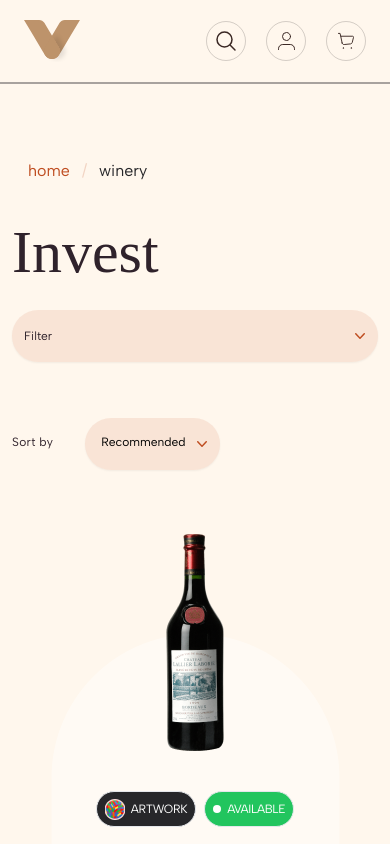
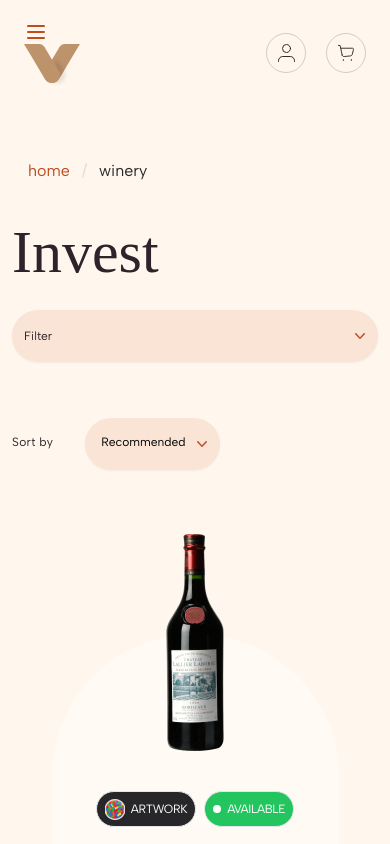
Before and after one commit to nalaZazu/new-vinesia-market, a Next.js app: page /invest in a window 390 px wide. Shown: the top 844 px of the page. Built offline with nearby package versions, Linux system fonts and the light colour scheme.

Commit message:
side-pannel

```diff
--- a/src/common/DropDownButton.tsx
+++ b/src/common/DropDownButton.tsx
@@ -13,10 +13,10 @@ export default function DropDownButton() {
 
         <Menu as="div" className="relative inline-block text-left">
           <div>
-            <Menu.Button className="inline-flex w-full justify-center gap-x-1.5 pl-4 pr-3 py-4 rounded-full   px-3  text-xs font-normal text-priamry shadow-sm   bg-orange-700 bg-opacity-10 ">
+            <Menu.Button className="inline-flex w-full justify-center gap-x-1.5 pl-4 pr-3 py-4 rounded-full   px-3  text-xs font-normal text-stone-500  border  border-stone-400   ">
               Recommended
               <ChevronDownIcon
-                className="-mr-1 h-5 w-5 text-secondary"
+                className="-mr-1 h-5 w-5 text-stone-500"
                 aria-hidden="true"
               />
             </Menu.Button>
--- a/src/components/dropdown/page.tsx
+++ b/src/components/dropdown/page.tsx
@@ -55,7 +55,7 @@ const DropDown = ({
                 <Menu.Button className="inline-flex w-full justify-center gap-x-1.5 pl-4 pr-3 py-4 rounded-full  px-3 items-center text-xs font-normal text-priamry shadow-sm bg-orange-700 bg-opacity-10  uppercase ">
                   {name}
                   <ChevronDownIcon
-                    className="-mr-1 h-5 w-5 text-primary"
+                    className="-mr-1 h-5 w-5 text-zinc-800"
                     aria-hidden="true"
                   />
                 </Menu.Button>
@@ -86,7 +86,7 @@ const DropDown = ({
                           type="search"
                           id="default-search"
                           autoComplete="off"
-                          className="block w-full p-2 pl-4  border border-orange-700 rounded-lg bg-orange-50 text-primary   text-sm font-normal   leading-tight   focus:border-orange-700 focus-visible:border-orange-700 outline-none"
+                          className="block w-full p-2 pl-4  border border-orange-700 rounded-lg bg-orange-50 text-primary   text-sm font-normal   leading-tight  focus:border-orange-700 focus-visible:border-orange-700 outline-none"
                         />
                       </div>
                     </form>
--- a/src/components/header/page.tsx
+++ b/src/components/header/page.tsx
@@ -8,6 +8,7 @@ import { menuBar } from "../../constants/navigate";
 import { usePathname } from "next/navigation";
 import { CartIcon, SearchIcon } from "@/assets/icons/Icons";
 import local from "next/font/local";
+import SidePannel from "./sidepannel/page";
 
 const canela = local({
   src: "../../../public/fonts/canelatext-black.woff2",
@@ -48,7 +49,13 @@ export default function Header() {
               </Link>
             </div>
 
-          <div className=" text-2xl lg:text-4xl font-bold col-span-2 md:text-center py-5">
+            <div className=" text-2xl lg:text-4xl font-bold col-span-2 md:text-center py-5   ">
+              <div className="lg:hidden">
+                <div className="block lg:hidden">
+                  {" "}
+                  <SidePannel />
+                </div>
+              </div>
               <Link href="/">
                 <Image
                   src={logo}
@@ -59,12 +66,15 @@ export default function Header() {
             </div>
 
             <div className="flex items-center gap-5 md:col-span-5 col-span-10 ms-auto">
+              {/* Mobile Navbar (Hidden on Desktop)  */}
+              <div className="hidden md:block">
                 <div
-              className={`w-10 h-10 rounded-full border  border-opacity-20 justify-center items-center gap-2.5 inline-flex ${
+                  className={`w-10 h-10 rounded-full border  border-opacity-20 justify-center items-center gap-2.5 inline-flex   ${
                     pathName == "/" ? "border-white" : "border-stone-800"
                   } `}
                 >
                   <SearchIcon fill={pathName == "/" ? "white" : "#3a2824"} />
+                </div>
               </div>
               <div>
                 <UserDropDown />
@@ -81,7 +91,9 @@ export default function Header() {
           </div>
         </nav>
         <hr
-        className={`${pathName == "/" ? "opacity-20" : "border-stone-400"}`}
+          className={`${
+            pathName == "/" ? "opacity-20" : "border-stone-400 hidden md:block"
+          }`}
         />
         {/* Navbar */}
         <nav
@@ -110,13 +122,18 @@ export default function Header() {
             </ul>
 
             {/* Mobile Navbar (Hidden on Desktop)  */}
-          <div className="lg:hidden">
-            <div className="block lg:hidden">{/* <SidePannel /> */}</div>
+            {/* <div className="lg:hidden">
+              <div className="block lg:hidden">
+                {" "}
+                <SidePannel />
               </div>
+            </div> */}
           </div>
         </nav>
         <hr
-        className={`${pathName == "/" ? "opacity-20" : "border-stone-400"}`}
+          className={`${
+            pathName == "/" ? "opacity-20" : "border-stone-400 hidden md:block"
+          }`}
         />
       </div>
     </>
--- /dev/null
+++ b/src/components/header/sidepannel/page.tsx
@@ -0,0 +1,87 @@
+"use client";
+import { menuBar } from "@/constants/navigate";
+import Image from "next/image";
+import Link from "next/link";
+import logo from "../../../assets/icons/logo1.svg";
+import xmark from "../../../assets/icons/x-mark.svg";
+import React, { useState } from "react";
+
+const SidePannel = () => {
+  const [isSidebarOpen, setIsSidebarOpen] = useState<any>(false);
+
+  const toggleSidebar = () => {
+    setIsSidebarOpen(!isSidebarOpen);
+  };
+  return (
+    <>
+      <div className="flex">
+        <button
+          onClick={toggleSidebar}
+          data-drawer-target="default-sidebar"
+          data-drawer-toggle="default-sidebar"
+          aria-controls="default-sidebar"
+          type="button"
+        >
+          <svg
+            xmlns="http://www.w3.org/2000/svg"
+            className="h-6 w-6"
+            fill="none"
+            viewBox="0 0 24 24"
+            stroke="#BF4D20"
+          >
+            <path
+              strokeLinecap="round"
+              strokeLinejoin="round"
+              strokeWidth="2"
+              d="M4 6h16M4 12h16M4 18h16"
+            ></path>
+          </svg>
+        </button>
+        {isSidebarOpen && (
+          <div
+            id="default-sidebar"
+            className="fixed top-0 left-0 z-40 w-48 h-screen transition-transform  sm:translate-x-0 bg-themegray  bg-secondary"
+            aria-label="Sidebar"
+          >
+            <ul className="space-y-4 font-medium">
+              <li className="flex gap-20 space-x-2 mt-5 ml-3">
+                <Image
+                  src={logo}
+                  alt="Picture of the author"
+                  width={40}
+                  height={40}
+                />
+                <Image
+                  src={xmark}
+                  alt="Picture of the author"
+                  width={10}
+                  height={10}
+                  onClick={toggleSidebar}
+                />
+              </li>
+              <hr className="my-4  mx-2 text-secondary opacity-5 font-bold h-px border border-bg-secondary-700 " />
+              {menuBar?.map((item: any) => {
+                const { id, name, href } = item;
+                return (
+                  <Link href={href} key={id}>
+                    <li
+                      className={`${
+                        name == "Start"
+                          ? "text-primary-dark  font-semibold border-b-orange-700 border-0 border-b-2 "
+                          : ""
+                      } py-4  mx-2 text-primary`}
+                    >
+                      {name}
+                    </li>
+                  </Link>
+                );
+              })}
+            </ul>
+          </div>
+        )}
+      </div>
+    </>
+  );
+};
+
+export default SidePannel;
```
Lines whose indentation alone changed are shown as unchanged.
